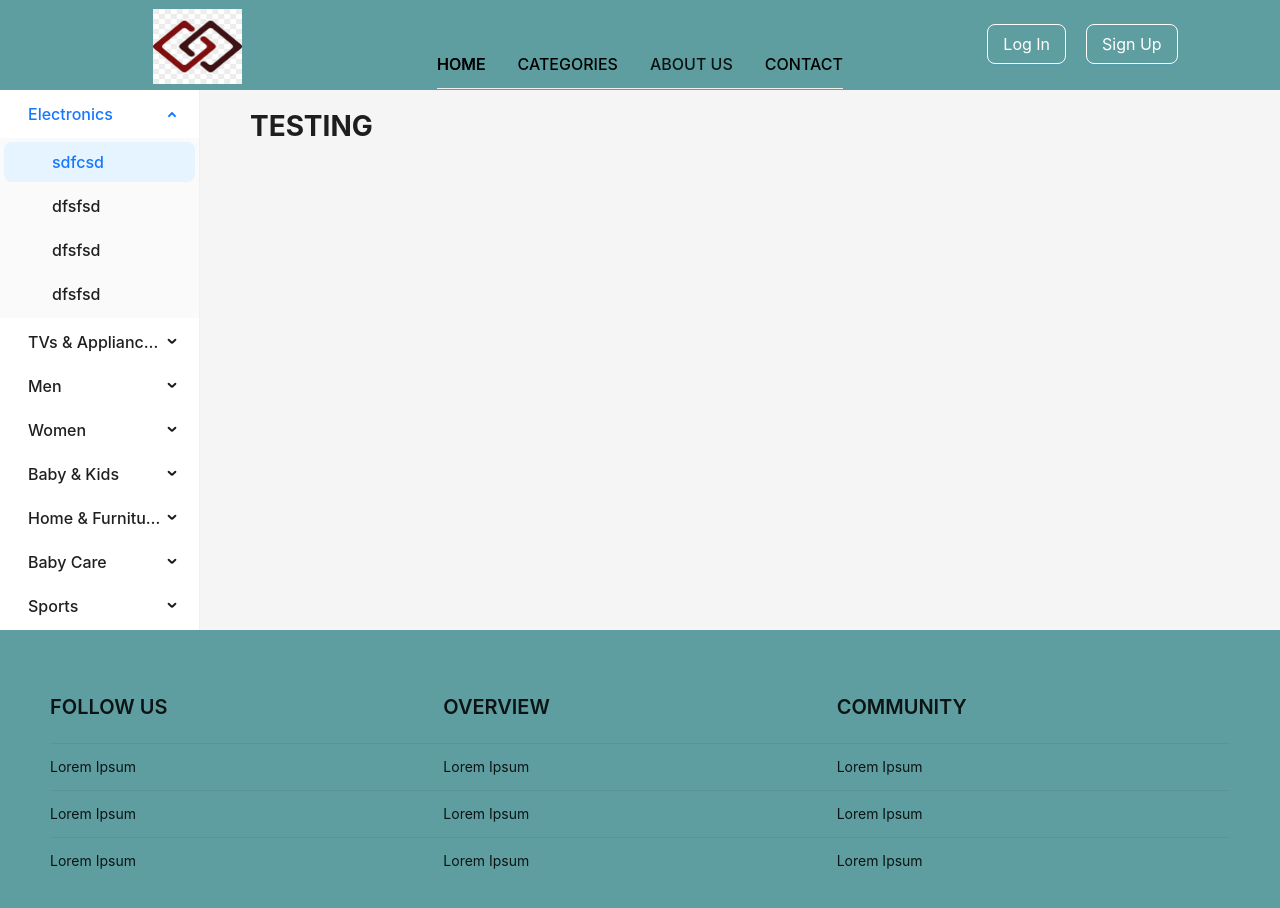
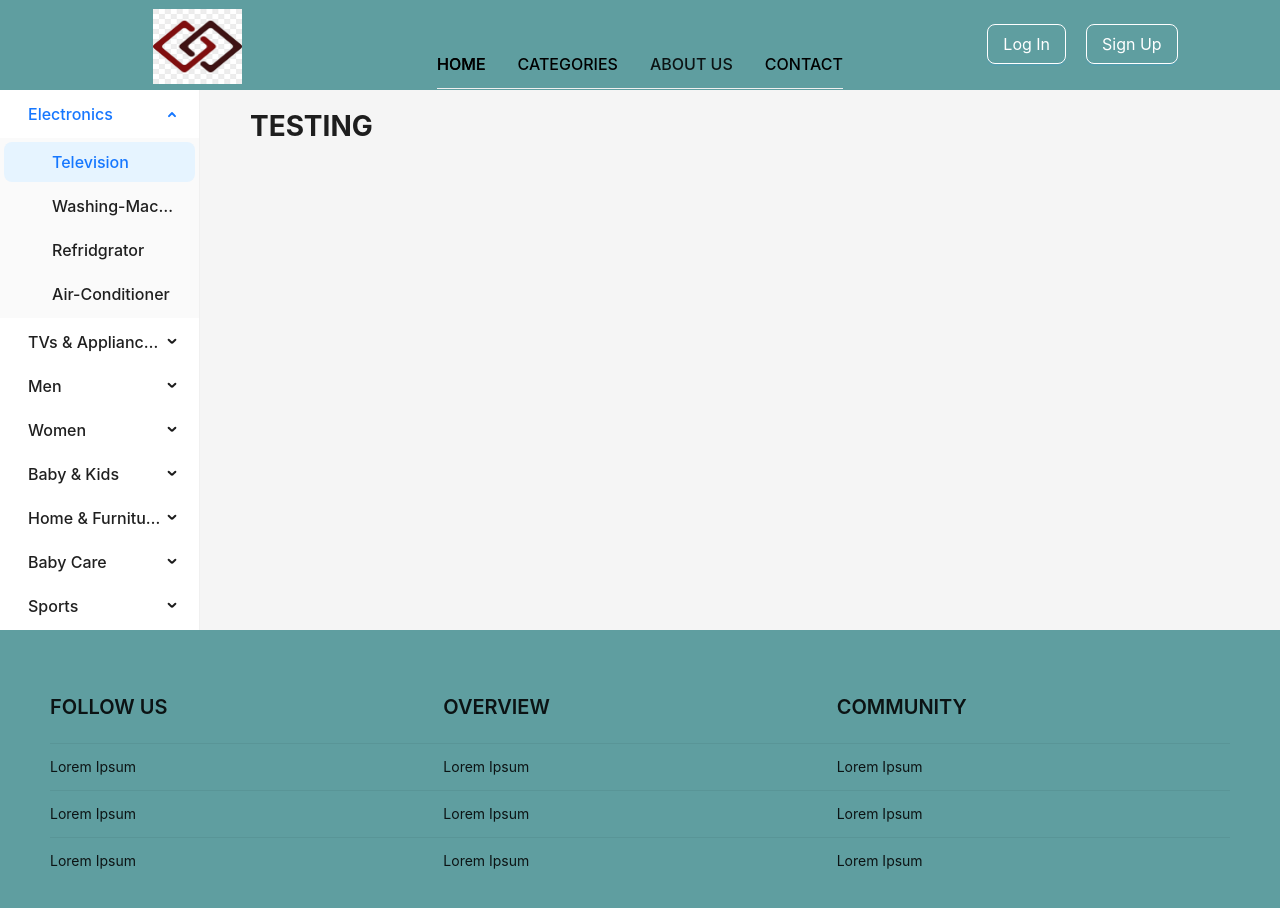
Before and after one commit to sighachandra/Tranetech-training-project, a React (Create React App) app: page /categories in a window 1280 px wide. Built offline with nearby package versions, Linux system fonts and the light colour scheme.

Commit message:
form-validation-usrname-autopopulation

```diff
--- a/src/App.js
+++ b/src/App.js
@@ -1,6 +1,6 @@
 import React, { useState , useEffect }  from 'react';
 import axios from 'axios';
-import { Button, Checkbox, Form, Input , DatePicker, Select, Upload} from 'antd';
+import { Button, Checkbox, Form, Input , DatePicker, Select, Upload, message} from 'antd';
 import { Col, Row,  Radio, Tabs, Menu} from 'antd';
 import {useSelector, useDispatch} from 'react-redux';
 import logo from './logo.svg';
@@ -22,6 +22,9 @@ import Avatar2 from './Images/avatar2.png';
 import Avatar3 from './Images/avatar3.png';
 import { setLoading, setFetchUserDetails } from './reduxStore/commonReducer';
 import { genActionStyle } from 'antd/es/alert/style';
+import Billing from './Billing';
+import { stringify } from 'rc-field-form/es/useWatch';
+
 
 const { Title } = Typography;
 const { TabPane } = Tabs;
@@ -35,6 +38,9 @@ const App = () => {
   const [isNewUser, setIsNewUser] = useState(0);
   const [clearUserField, setClearUserField] = useState('');
   const [editedName, setEditedName] = useState('');
+  const [componentDisabled, setComponentDisabled] = useState(true);
+
+  const [form] = Form.useForm();
 
   //============= rearranging it with new features =================//
   const [userDetails, setUserDetails] = useState([]);
@@ -43,9 +49,33 @@ const App = () => {
   const common = useSelector(state => state.common);
   let userName = common.fetchUserDetails.map((single, index) => single.name);
 
+
+
+
+  const onFill = () => {
+    // const nameVal = values.map((item) => item.name);
+
+    const ss = 'sigha';
+    form.setFieldsValue({
+      username: ss,
+    });
+  };
+
+
+
+
+
   const onFinish = (values) => {
-    console.log('Success:', values);
+    const nameVal = [values].map((item) => item.name);
+    const usernA = nameVal[0].toLowerCase();
+    if(componentDisabled === true){
+      setComponentDisabled(false);
+      form.setFieldsValue({
+        username: `${usernA}123`,
+      });
+    }
   };
+
   const onFinishFailed = (errorInfo) => {
     console.log('Failed:', errorInfo);
   };
@@ -59,6 +89,8 @@ const App = () => {
   const removeUser = () => {
      setUser(userImages[0]);
   };
+
+
 // ========= deleting add user name =====================//
 
   const deleteItemClick = event => {
@@ -175,6 +207,7 @@ const App = () => {
 
                      layout="vertical"
                      name="basic"
+                     form={form}
                      labelCol={{
                      span: 8,
                     }}
@@ -213,12 +246,12 @@ const App = () => {
                         name="username"
                         rules={[
                         {
-                          required: true,
+                          required: false,
                           message: 'Please input your username!',
                         },
                       ]}
                       >
-                      <Input/>
+                      <Input disabled={componentDisabled}/>
                       </Form.Item>
                     </Col>
                     <Col span={12}>
@@ -249,7 +282,7 @@ const App = () => {
                         name="date-picker"
                         rules={[
                         {
-                          required: false,
+                          required: true,
                           message: 'Please input your date of birth!',
                         },
                       ]}
@@ -265,10 +298,21 @@ const App = () => {
                         name="phone"
                         rules={[
                         {
-                          required: false,
-                          message: 'Please input your username!',
+                          required: true,
+                          message: 'Please input your phone number',
+                        },
+                        {
+                          validator: async (rule, value) => {
+                            var pattern = new RegExp(/^[0-9\b]+$/);
+                            if(!pattern.test(value)){
+                              throw new Error('Please enter only number.');
+                            }else if(value.length != 10 ){
+                              throw new Error('Please enter a valid phone number');
+                            }
+                         },
                         },
                       ]}
+
                       >
                       <Input/>
                       </Form.Item>
@@ -281,7 +325,8 @@ const App = () => {
                         name="state"
                         rules={[
                         {
-                          required: false,
+                          required: true,
+                          message: 'Please select your state',
                         },
                       ]}
                       >
@@ -300,7 +345,8 @@ const App = () => {
                         name="address"
                         rules={[
                         {
-                          required: false,
+                          required: true,
+                          message: 'Please input your address',
                         },
                       ]}
                       >
@@ -315,7 +361,8 @@ const App = () => {
                         name="city"
                         rules={[
                         {
-                          required: false,
+                          required: true,
+                          message: 'Please input your city',
                         },
                       ]}
                       >
@@ -330,8 +377,17 @@ const App = () => {
                         name="postcode"
                         rules={[
                         {
-                          required: false,
+                          required: true,
+                          message: 'Please input your postcode',
                         },
+                        {
+                          validator: async (rule, value) =>{
+                            var pattern = new RegExp(/^[0-9\b]+$/);
+                            if(!pattern.test(value)){
+                              throw new Error('Please enter only number.');
+                            }
+                          }
+                        }
                       ]}
                       >
                       <Input/>
@@ -339,7 +395,7 @@ const App = () => {
                     </Col>
                     <Col span={12}>
                       <Form.Item>
-                        <Button type='primary' htmlType='submit'>Save Changes</Button>
+                        <Button type='primary' htmlType='submit' >SUBMIT</Button>
                       </Form.Item>
                     </Col>
                   </Row>
@@ -353,7 +409,7 @@ const App = () => {
           2nd TAB PANE Content
         </TabPane>
         <TabPane tab={(<span className='tab-text'><CreditCardOutlined/>Billing</span>)} key="3">
-          3rd TAB PANE Content
+          <Billing/>
         </TabPane>
         <TabPane tab={(<span className='tab-text'><UnorderedListOutlined />List of User</span>)} key="4">
            <div>
@@ -388,15 +444,7 @@ const App = () => {
            </div>
         </TabPane>
         <TabPane tab={(<span className='tab-text'><BellOutlined/>Notifications</span>)} key="5">
-        <Menu
-            mode="inline"
-            defaultSelectedKeys={['1']}
-            defaultOpenKeys={['sub1']}
-            style={{
-              height: '100%',
-            }}
-            items={items2}
-          />
+             testing
         </TabPane>
       </Tabs>
       {/* <div>
--- /dev/null
+++ b/src/Billing.jsx
@@ -0,0 +1,58 @@
+import React, { useState } from 'react';
+import { Form, Input } from 'antd';
+import { Button, Checkbox } from 'antd';
+import { Typography } from 'antd';
+import { setCounter } from './reduxStore/commonReducer';
+import {useSelector, useDispatch} from 'react-redux';
+
+const { Title } = Typography;
+
+
+
+const Billing = () => {
+    const common = useSelector(state => state.common);
+    const {counter} = common;
+
+    const dispatch = useDispatch();
+    const checkboxId = [0,1,2,3];
+
+    const increment = () => {
+         const incrementValue = counter + 1;
+         dispatch(setCounter(incrementValue));
+         const cid = checkboxId.map((singleCheck,i) => singleCheck)
+         console.log('cid', cid);
+    };
+    const handleClickofCheck = event => (
+        console.log(event.currentTarget.id),
+        console.log(event.currentTarget.checked)
+    );
+
+    const decrement = () => {
+        const decrementValue = counter - 1;
+        dispatch(setCounter(decrementValue));
+    }
+
+
+    return(
+        <div>
+            <div>
+            {checkboxId.map((singleCheck) =>
+               <Checkbox  id={singleCheck} onClick={handleClickofCheck}>
+               TESTING
+             </Checkbox>
+           )}
+            </div>
+            <div>
+               <Title>{counter}</Title>
+               <Button htmlType='button' type="dashed" onClick={increment}>INCREMENT</Button>
+               <Button htmlType='button' type="dashed" onClick={decrement}>DECREMENT</Button>
+            </div>
+
+
+        </div>
+
+    )
+};
+
+
+export default Billing;
--- a/src/categories.js
+++ b/src/categories.js
@@ -21,19 +21,19 @@ const Categories = () => {
       subItems :  [
         {
             id : 11,
-     listItems : 'sdfcsd'
+     listItems : 'Television'
         },
         {
             id : 12,
-     listItems : 'dfsfsd'
+     listItems : 'Washing-Machine'
         },
         {
             id : 13,
-     listItems : 'dfsfsd'
+     listItems : 'Refridgrator'
         },
         {
             id : 14,
-     listItems : 'dfsfsd'
+     listItems : 'Air-Conditioner'
         },
       ]
         },
@@ -43,19 +43,19 @@ const Categories = () => {
       subItems :  [
         {
             id : 21,
-     listItems : 'dfsfsd'
+     listItems : 'Microwave-oven'
         },
         {
             id : 22,
-     listItems : 'dfsfsd'
+     listItems : 'Induction-cooker'
         },
         {
             id : 23,
-     listItems : 'dfsfsd'
+     listItems : 'Chimminey'
         },
         {
             id : 24,
-     listItems : 'dfsfsd'
+     listItems : 'Water-purifier'
         },
       ]
         },
@@ -65,19 +65,19 @@ const Categories = () => {
       subItems :  [
         {
             id : 31,
-     listItems : 'dfsfsd'
+     listItems : 'Clothing'
         },
         {
             id : 32,
-     listItems : 'dfsfsd'
+     listItems : 'Foot-wear'
         },
         {
             id : 33,
-     listItems : 'dfsfsd'
+     listItems : 'Daily-gadgets'
         },
         {
             id : 34,
-     listItems : 'dfsfsd'
+     listItems : 'Accessories'
         },
       ]
         },
@@ -87,19 +87,19 @@ const Categories = () => {
       subItems :  [
         {
             id : 41,
-     listItems : 'dfsfsd'
+     listItems : 'Clothing'
         },
         {
             id : 42,
-     listItems : 'dfsfsd'
+     listItems : 'Foot-wear'
         },
         {
             id : 43,
-     listItems : 'dfsfsd'
+     listItems : 'MakeUp/Body products'
         },
         {
             id : 44,
-     listItems : 'dfsfsd'
+     listItems : 'Bags'
         },
       ]
         },
@@ -109,19 +109,19 @@ const Categories = () => {
       subItems :  [
         {
             id : 51,
-     listItems : 'dfsfsd'
+     listItems : 'Clothing'
         },
         {
             id : 52,
-     listItems : 'dfsfsd'
+     listItems : 'Baby-products'
         },
         {
             id : 53,
-     listItems : 'dfsfsd'
+     listItems : 'Baby-food'
         },
         {
             id : 54,
-     listItems : 'dfsfsd'
+     listItems : 'Accesssories'
         },
       ]
         },
--- a/src/reduxStore/commonReducer.js
+++ b/src/reduxStore/commonReducer.js
@@ -5,6 +5,7 @@ import { createSlice } from "@reduxjs/toolkit";
 const initialState = {
     loading: false,
     fetchUserDetails: [],
+    counter: 0
 };
 
 const commonSlice = createSlice({
@@ -16,10 +17,13 @@ const commonSlice = createSlice({
         },
         setFetchUserDetails: (state, action) => {
             state.fetchUserDetails = action.payload;
+        },
+        setCounter: (state, action) => {
+            state.counter = action.payload;
         }
     },
     extraReducers: {},
 });
 
-export const { setLoading, setFetchUserDetails } = commonSlice.actions;
+export const { setLoading, setFetchUserDetails, setCounter } = commonSlice.actions;
 export default commonSlice.reducer;
```
